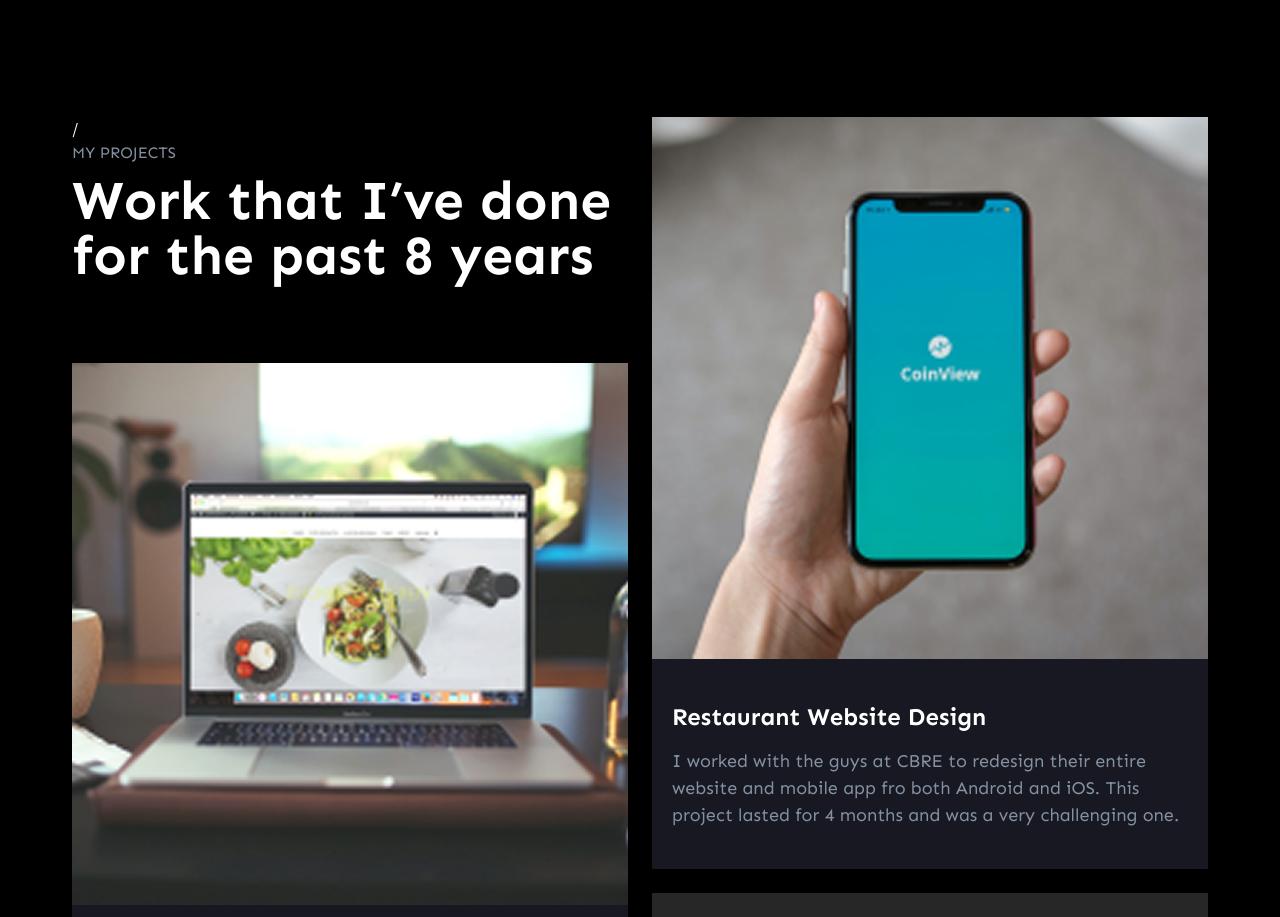
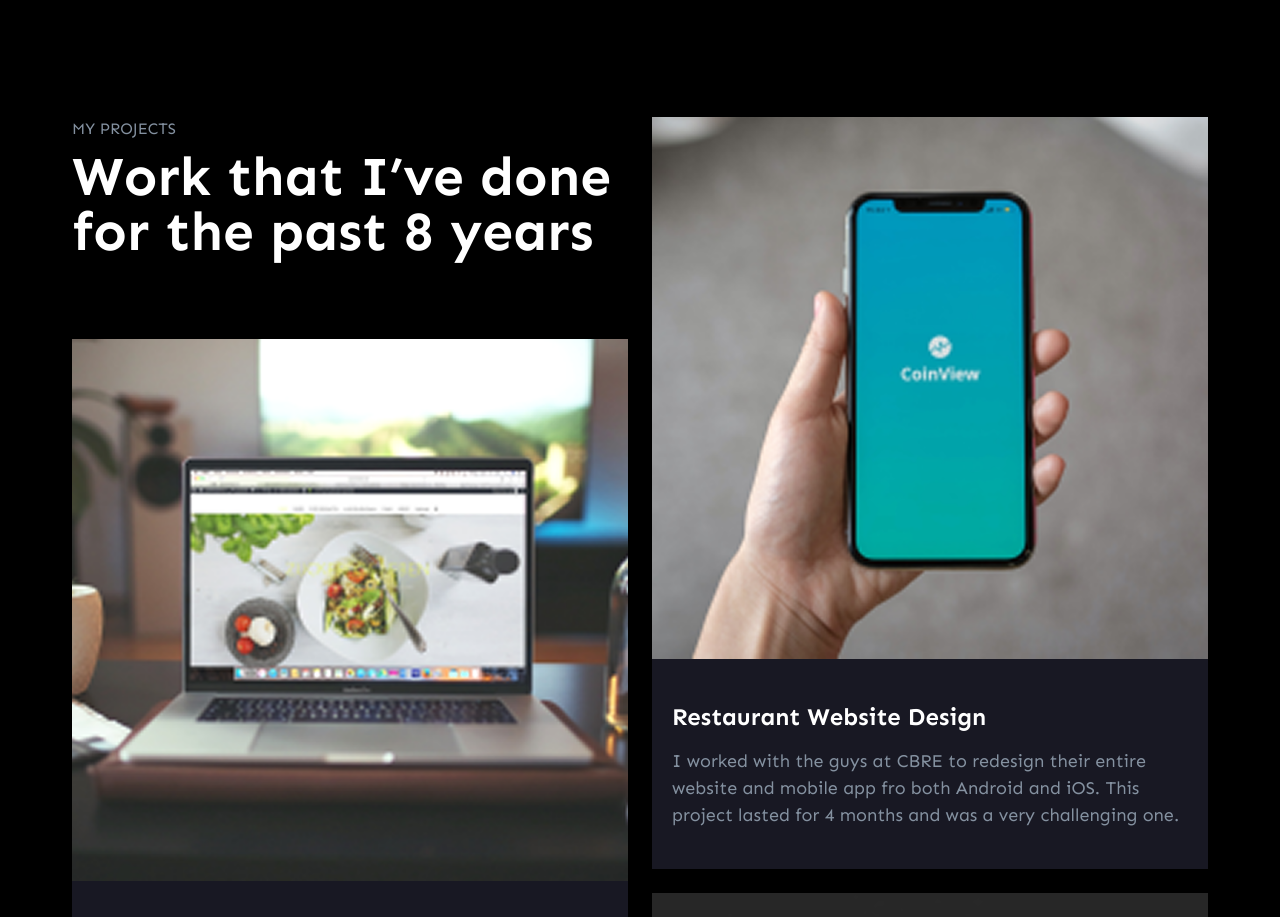
Before and after one commit to OksanaVS-prog/dev-AwesomeBuilder, a website built with Vite: page index.html in a window 1280 px wide. Shown: the part 2997-3914 px from the top of the page. Built offline with nearby package versions, Linux system fonts and the light colour scheme.

Commit message:
refactor projects

```diff
--- a/src/partials/projects.html
+++ b/src/partials/projects.html
@@ -1,6 +1,6 @@
 <section class="max-w-7xl mx-auto w-full lg:px-18 md:px-10 px-5 items-start grid lg:grid-cols-2 md:grid-cols-1 lg:gap-6 gap-12 py-16 lg:py-30 md:py-20">
     <div class="grid lg:gap-6 gap-12">
-     <div class="mb-14">/
+     <div class="mb-14">
         <h6 class="uppercase mb-2 text-gray-500">MY PROJECTS</h6>
         <h2 class="text-3xl md:text-5xl font-bold md:max-w-172.25">Work that I’ve done for the past 8 years</h2>
      </div>
```
